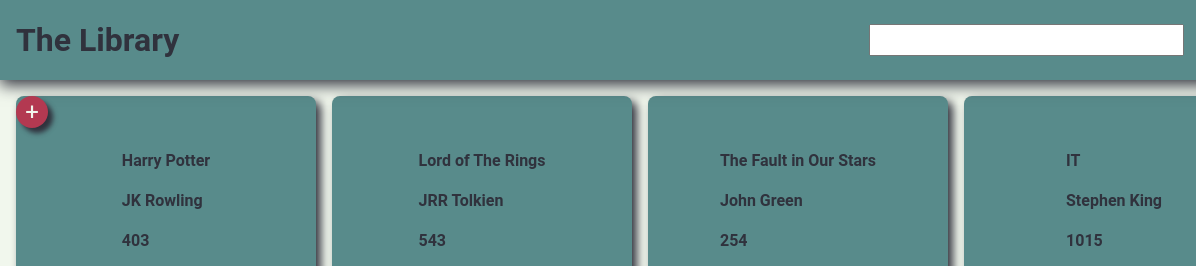
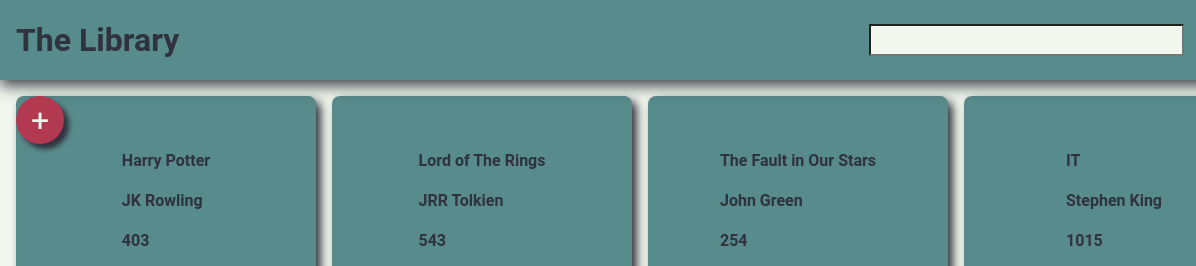
Before and after one commit to JonathanNoH/library, a plain HTML site: page index.html in a window 1280 px wide. Shown: the top 266 px of the page, 0-1196 px from the left. Drawn offline with Linux system fonts and the light colour scheme.

Commit message:
change button

```diff
--- a/style.css
+++ b/style.css
@@ -115,12 +115,12 @@ button.add-book {
   display: flex;
   justify-content: center;
   align-items: center;
-  border-radius: 1rem;
+  border-radius: 3rem;
   padding: 0.5rem;
-  width: 2rem;
-  height: 2rem;
-  font-size: 1.5rem;
-  bottom: -3rem;
+  width: 3rem;
+  height: 3rem;
+  font-size: 2rem;
+  bottom: -4rem;
   border: none;
   background-color: var(--accent-color);
   color: var(--off-white);
@@ -134,6 +134,7 @@ button.add-book {
   min-width: 20ch;
   max-width: 35ch;
   flex: 1;
+  background-color: var(--off-white);
 }
 
 main {
```
